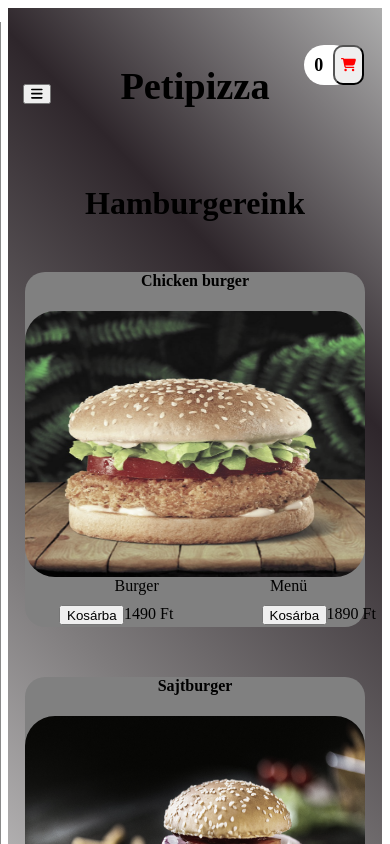
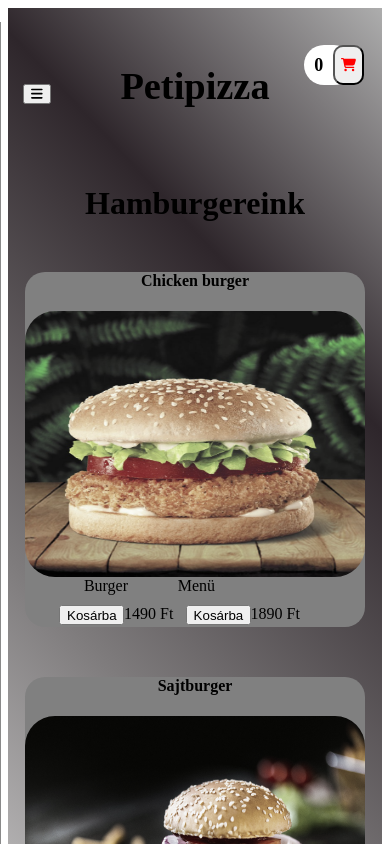
Before and after one commit to Kpeti962/peti_pizza, a React (Create React App) app in the folder petipizza/: page /hamburgerpage in a window 390 px wide. Shown: the top 844 px of the page. Built offline with nearby package versions, Linux system fonts and the light colour scheme; a web font is replaced by a local one.

Commit message:
changing the responsivity

```diff
--- a/petipizza/src/styles/foodPage.scss
+++ b/petipizza/src/styles/foodPage.scss
@@ -46,32 +46,39 @@
 
 .sizeAndPriceWrapper {
   display: block;
+  display: flex;
   .sizes {
     display: flex;
+    flex-direction: column;
     justify-content: space-around;
-    width: 28vh;
+    width: 8vh;
+    li {
+      margin: 20px 0;
+    }
   }
   .prices {
     display: flex;
+    flex-direction: column;
     margin-top: 10px;
     justify-content: space-evenly;
     .price1 {
       align-items: center;
-      width: 18vh;
+      width: 20vh;
       display: flex;
       button {
         width: 65px;
-        /*  margin-right: 8px; */
+        margin: 30px 0;
+
         cursor: pointer;
       }
     }
     .price2 {
       align-items: center;
-      width: 18vh;
+      width: 20vh;
       display: flex;
       button {
         width: 65px;
-        /*  margin-right: 8px; */
+
         cursor: pointer;
       }
     }
@@ -138,24 +145,37 @@
     background: none;
   }
   .sizePriceButtonWrapper {
-    display: flex;
     .sizeAndPriceWrapper {
+      display: block;
       position: absolute;
       top: 100%;
       left: 10%;
       .sizes {
-        width: 75%;
+        width: 65%;
+        flex-direction: row;
+        li {
+          margin: 0;
         }
+      }
+      .prices {
+        flex-direction: row;
+        display: flex;
         .price1 {
           align-items: flex-start;
-        width: 24vh;
+         width: 15vh;
+
+          button {
+            margin: 0;
+            height: 20px;
+          }
         }
         .price2 {
           align-items: flex-start;
-        width: 24vh;
-      }
+          width: 18vh;
           button {
             height: 20px;
+          }
+        }
       }
     }
     .btn {
@@ -169,7 +189,7 @@
     background: gray;
     border-radius: 20px;
   }
-  .added{
+  .added {
     font-size: 12px;
   }
 }
```
Lines whose indentation alone changed are shown as unchanged.
